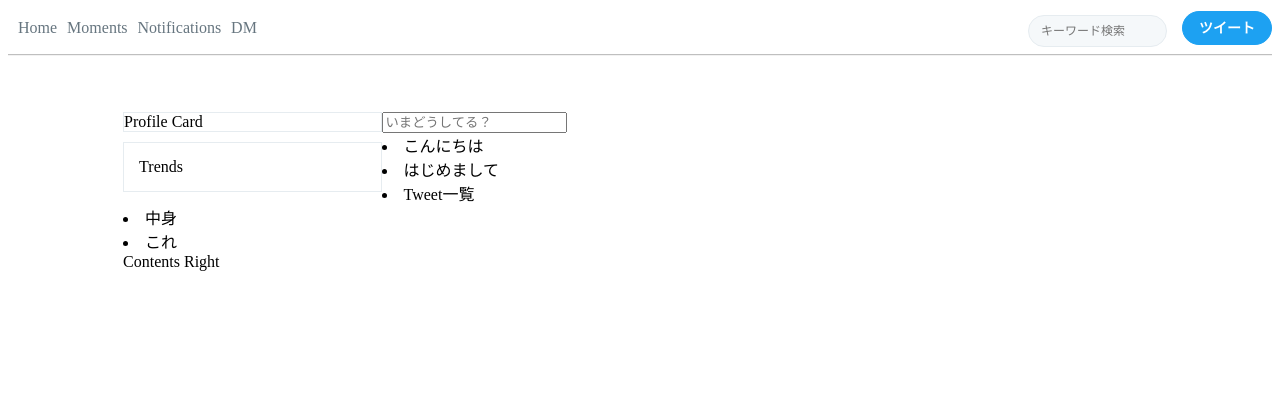
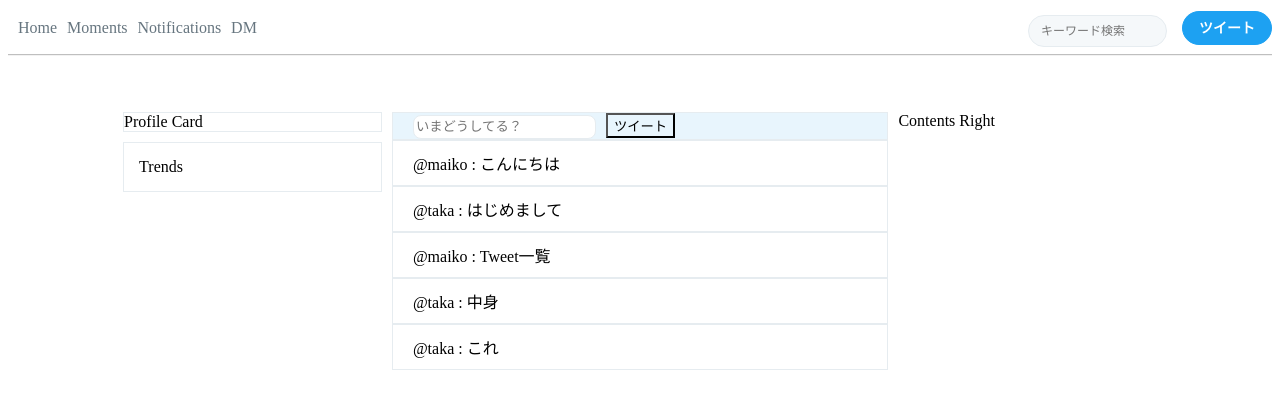
Before and after one commit to TakahitoNakashima/Angula-Apps, an Angular app in the folder copy-twitter-byangular/: page / in a window 1280 px wide. Shown: the top 396 px of the page. Built offline with nearby package versions, Linux system fonts and the light colour scheme.

Commit message:
arrange Contents's tweet

```diff
--- a/copy-twitter-byangular/src/app/main-container/content-main/content-main.component.css
+++ b/copy-twitter-byangular/src/app/main-container/content-main/content-main.component.css
@@ -0,0 +1,90 @@
+/* basic */
+body {
+  background: #e6ecf0;
+  color: #14171a;
+  font-size: 14px;
+  line-height: 20px;
+  overflow-y: scroll;
+  font-family: "Helvetica Neue",Helvetica,Arial,sans-serif;
+  position: relative;
+}
+
+ul {
+  margin: 0;
+  list-style: none;
+  padding: 0;
+}
+
+li {
+  text-align: inherit;
+  display: list-item;
+  list-style: none;
+}
+
+form {
+  display: block;
+}
+
+button {
+  background: transparent;
+  transition: box-shadow .15s ease-in-out;
+}
+
+/* main contents */
+.page-container {
+  padding: 56px 14px 0 14px;
+  margin: 0 8%;
+}
+
+.dashboard {
+  float: left;
+  width: 25%;
+}
+
+.module {
+  position: relative;
+  margin-bottom: 10px;
+}
+
+.DashboardProfileCard {
+  border: 1px solid #e6ecf0;
+  background: #fff;
+}
+
+.Trends {
+  background-color: #fff;
+  background-clip: inherit;
+  border: 1px solid #e6ecf0;
+  line-height: inherit;
+  padding: 15px;
+}
+
+.content-main {
+  float: left;
+  width: 48%;
+  margin: 0 1%;
+}
+
+.timeline-tweet-box {
+  border-top-left-radius: inherit;
+  border-top-right-radius: inherit;
+  border: 1px solid #e6ecf0;
+}
+
+.home-tweet-box {
+  background-color: #E8F5FD;
+}
+
+.tweet-input {
+  border: 1px solid #e6ecf0;
+  border-radius: 8px;
+  line-height: 20px;
+  margin: 0 10px 0 20px;
+}
+
+.stream-items {
+  background: #fff;
+  border: 1px solid #e6ecf0;
+  background-clip: padding-box;
+  padding: 10px 20px;
+}
--- a/copy-twitter-byangular/src/app/main-container/content-main/content-main.component.html
+++ b/copy-twitter-byangular/src/app/main-container/content-main/content-main.component.html
@@ -1,14 +1,13 @@
 <div class="content-main" id="timeline">
     <div class="timeline-tweet-box">
       <div class="home-tweet-box tweet-box-component tweet-user">
-
-          <input placeholder="いまどうしてる？">
-
+          <input class="tweet-input" [(ngModel)]="newTweetContents" placeholder="いまどうしてる？">
+          <button (click)="setTweetContents(newTweetContents)">ツイート</button>
       </div>
     </div>
   <div class="stream-container">
     <div class="stream">
-      <li class="stream-items" *ngFor="let tweetContent of tweetContents">{{ tweetContent.contents }}</li>
+      <li class="stream-items" *ngFor="let tweetContent of tweetContents">{{ tweetContent.user }} : {{ tweetContent.contents }}</li>
     </div>
   </div>
 
--- a/copy-twitter-byangular/src/app/main-container/content-main/content-main.component.ts
+++ b/copy-twitter-byangular/src/app/main-container/content-main/content-main.component.ts
@@ -1,6 +1,6 @@
 import { Component, OnInit } from '@angular/core';
 import { TweetContents } from '../../tweet-contents';
-import { TWEETCONTENTS } from '../../mock-data/mock-tweet-contents';
+import { TweetContentsService } from '../../service/tweet-contents.service';
 
 @Component({
   selector: 'app-content-main',
@@ -9,16 +9,26 @@ import { TWEETCONTENTS } from '../../mock-data/mock-tweet-contents';
 })
 export class ContentMainComponent implements OnInit {
 
-  // tweetContents: TweetContents = {
-  //   id: 1,
-  //   contents: 'Hello Contents'
-  // };
+  newTweetContents = '';
 
-  tweetContents = TWEETCONTENTS;
+  tweetContents: TweetContents[];
 
-  constructor() { }
+  constructor(private tweetContentsService: TweetContentsService) { }
 
   ngOnInit() {
+    this.getTweetContents();
+  }
+
+  getTweetContents(): void {
+    this.tweetContentsService.getTweetContents()
+      .subscribe(tweetContents => this.tweetContents = tweetContents);
+  }
+
+  setTweetContents(newTweetContents: string, newFile: string): void {
+    if (newTweetContents) {
+      this.tweetContentsService.setTweetContents(newTweetContents, newFile);
+      this.newTweetContents = '';
+    }
   }
 
 }
--- a/copy-twitter-byangular/src/app/main-container/content-main/stream-container/stream-container.component.ts
+++ b/copy-twitter-byangular/src/app/main-container/content-main/stream-container/stream-container.component.ts
@@ -8,11 +8,6 @@ import { TweetContents } from '../../../tweet-contents';
 })
 export class StreamContainerComponent implements OnInit {
 
-  tweetContents: TweetContents = {
-    id: 1,
-    contents: 'Hello Contents'
-  };
-
   constructor() { }
 
   ngOnInit() {
--- a/copy-twitter-byangular/src/app/main-container/content-main/tweet-box/tweet-box.component.html
+++ b/copy-twitter-byangular/src/app/main-container/content-main/tweet-box/tweet-box.component.html
@@ -1,7 +1,5 @@
 <div class="timeline-tweet-box">
   <div class="home-tweet-box tweet-box-component tweet-user">
-    <form action="/search" class="t1-form tweet-form-condensed">
-      <input [(ngModel)]="tweetContents.contents" placeholder="いまどうしてる？">
-    </form>
+
   </div>
 </div>
--- a/copy-twitter-byangular/src/app/main-container/content-main/tweet-box/tweet-box.component.ts
+++ b/copy-twitter-byangular/src/app/main-container/content-main/tweet-box/tweet-box.component.ts
@@ -8,11 +8,6 @@ import { TweetContents } from '../../../tweet-contents';
 })
 export class TweetBoxComponent implements OnInit {
 
-  tweetContents: TweetContents = {
-    id: 1,
-    contents: 'hello'
-  };
-
   constructor() { }
 
   ngOnInit() {
--- a/copy-twitter-byangular/src/app/mock-data/mock-tweet-contents.ts
+++ b/copy-twitter-byangular/src/app/mock-data/mock-tweet-contents.ts
@@ -1,9 +1,9 @@
 import { TweetContents } from '../tweet-contents';
 
 export const TWEETCONTENTS: TweetContents[] = [
-  { id: 1, contents: 'こんにちは' },
-  { id: 2, contents: 'はじめまして' },
-  { id: 3, contents: 'Tweet一覧' },
-  { id: 4, contents: '中身' },
-  { id: 5, contents: 'これ' }
+  { id: 1, user: '@maiko', contents: 'こんにちは', file: '' },
+  { id: 2, user: '@taka', contents: 'はじめまして', file: '' },
+  { id: 3, user: '@maiko', contents: 'Tweet一覧', file: '' },
+  { id: 4, user: '@taka', contents: '中身', file: '' },
+  { id: 5, user: '@taka', contents: 'これ', file: '' }
 ];
--- a/copy-twitter-byangular/src/app/service/tweet-contents.service.ts
+++ b/copy-twitter-byangular/src/app/service/tweet-contents.service.ts
@@ -1,4 +1,6 @@
 import { Injectable } from '@angular/core';
+import { Observable, of } from 'rxjs';
+
 import { TweetContents } from '../tweet-contents';
 import { TWEETCONTENTS } from '../mock-data/mock-tweet-contents';
 
@@ -9,7 +11,11 @@ export class TweetContentsService {
 
   constructor() { }
 
-  getTweetContents(): TweetContents[] {
-    return TWEETCONTENTS;
+  getTweetContents(): Observable<TweetContents[]> {
+    return of(TWEETCONTENTS);
+  }
+
+  setTweetContents(newTweetContents: string, newFile: string): void {
+    TWEETCONTENTS.push({id: 1, user: '@taka', contents: newTweetContents, file: newFile});
   }
 }
--- a/copy-twitter-byangular/src/app/tweet-contents.ts
+++ b/copy-twitter-byangular/src/app/tweet-contents.ts
@@ -1,4 +1,6 @@
 export class TweetContents {
   id: number;
+  user: string;
   contents: string;
+  file: string;
 }
```
